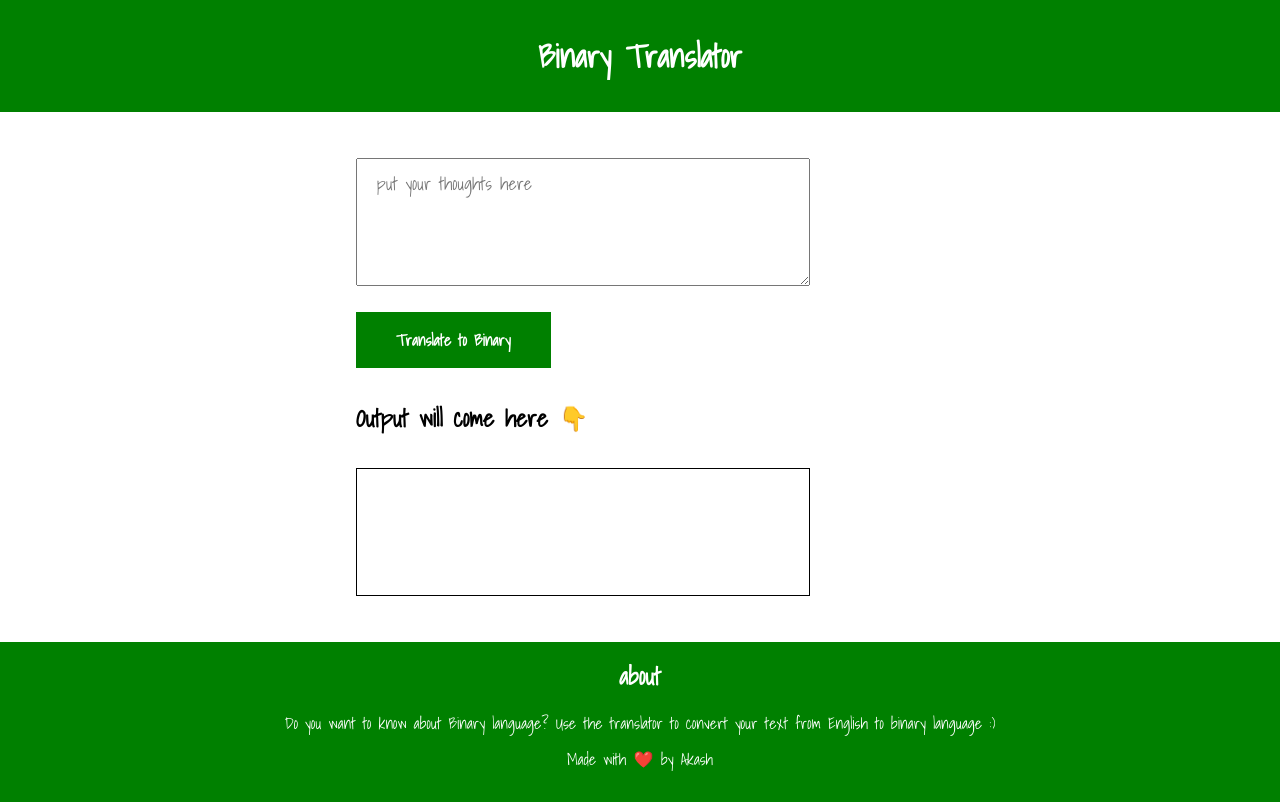
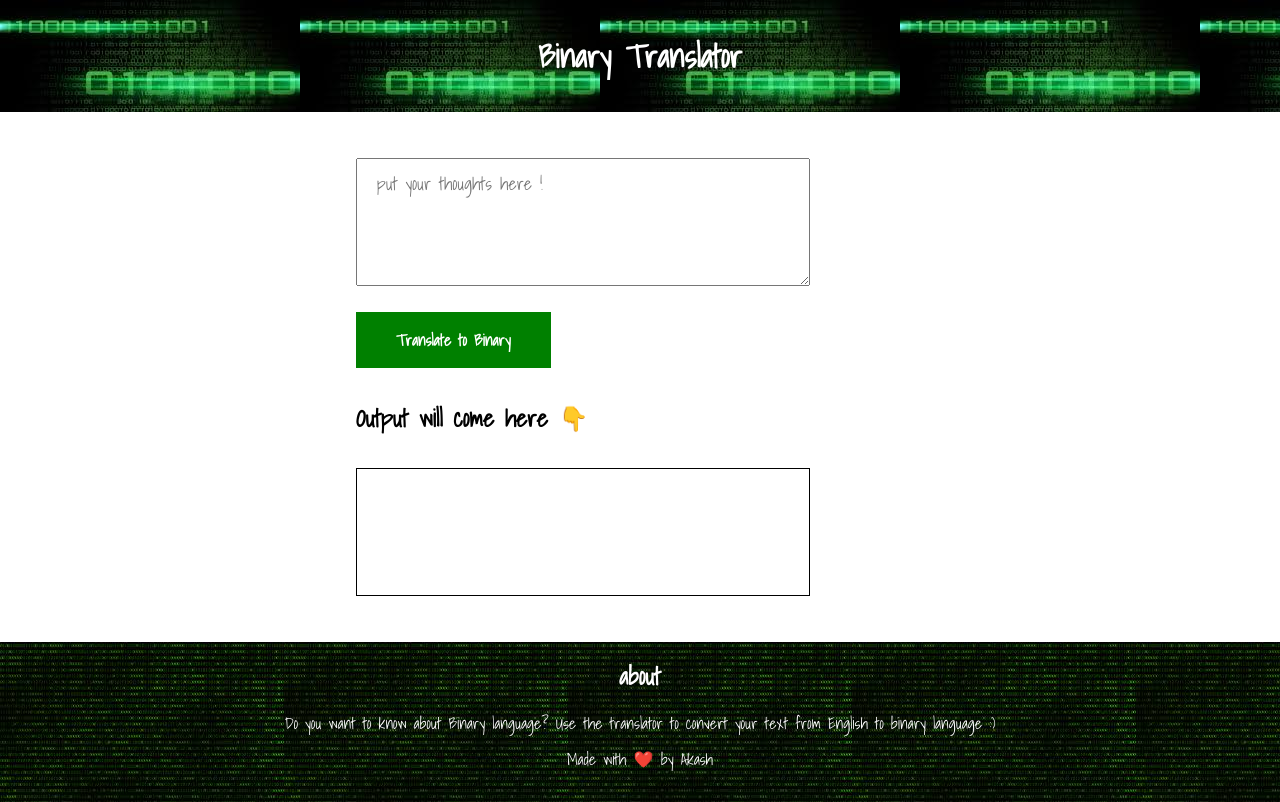
Before and after one commit to leader-akash/Binary-Translator, a plain HTML site: page index.html in a window 1280 px wide. Drawn offline with Linux system fonts and the light colour scheme.

Commit message:
done final touch

```diff
--- a/index.html
+++ b/index.html
@@ -1,40 +1,41 @@
 <!DOCTYPE html>
 <html lang="en">
   <head>
-    <meta charset="UTF-8">
-    <meta http-equiv="X-UA-Compatible" content="IE=edge">
-    <meta name="viewport" content="width=device-width, initial-scale=1.0">
+    <meta charset="UTF-8" />
+    <meta http-equiv="X-UA-Compatible" content="IE=edge" />
+    <meta name="viewport" content="width=device-width, initial-scale=1.0" />
     <title>Binary Translator</title>
 
-    <link rel="stylesheet" href="style.css">
+    <link rel="stylesheet" href="style.css" />
   </head>
   <body>
-
+    <nav>
       <h1>Binary Translator</h1>
+    </nav>
 
     <section class="container">
-
-    <textarea id="txt-input" placeholder="put your thoughts here"></textarea>
-    <br>
+      <textarea
+        id="txt-input"
+        placeholder="put your thoughts here !"
+      ></textarea>
+      <br />
 
       <button id="btn-translate">Translate to Binary</button>
 
+      <h2 style="margin: 1rem 0">Output will come here 👇</h2>
 
-
-    <h2  style="margin: 1rem 0">Output will come here 👇</h2>
-
-    <div  id="output" class="output-1"></div>
-
+      <div id="output" class="output-1"></div>
     </section>
 
     <footer>
       <h2>about</h2>
-        <p>Do you want to know about Binary language?  Use the translator to convert your text from English to binary language :) </p>
+      <p>
+        Do you want to know about Binary language? Use the translator to convert
+        your text from English to binary language :)
+      </p>
       <p style="margin: 10px 0">Made with ❤️ by Akash</p>
     </footer>
 
-
     <script src="app.js" type="text/javascript"></script>
-
   </body>
 </html>
--- a/style.css
+++ b/style.css
@@ -19,14 +19,18 @@ body{
 h1{
     display: block;
     color: white;
-    background-color: green;
+    background-image: url(/images/images\ \(2\).jpg) ;
     padding: 30px 0;
     text-align: center;
+    font-size: xx-large;
+    font-weight: bolder;
+
 }
 
 section{
     margin: auto;
     padding: 1rem;
+
     max-width: var(--width-break);
 }
 
@@ -47,6 +51,7 @@ footer{
     width: 100%;
     height: 20vh;
     text-align: center;
+    background-image: url(/images/images\ \(3\).jpg) ;
 }
 
 h2{
```
Also changed, not shown: images/coder.svg (added), images/download.jpg (added), images/images (1).jpg (added), images/images (2).jpg (added), images/images (3).jpg (added), images/images.jpg (added), images/img.webp (added). Lines whose indentation alone changed are shown as unchanged.
